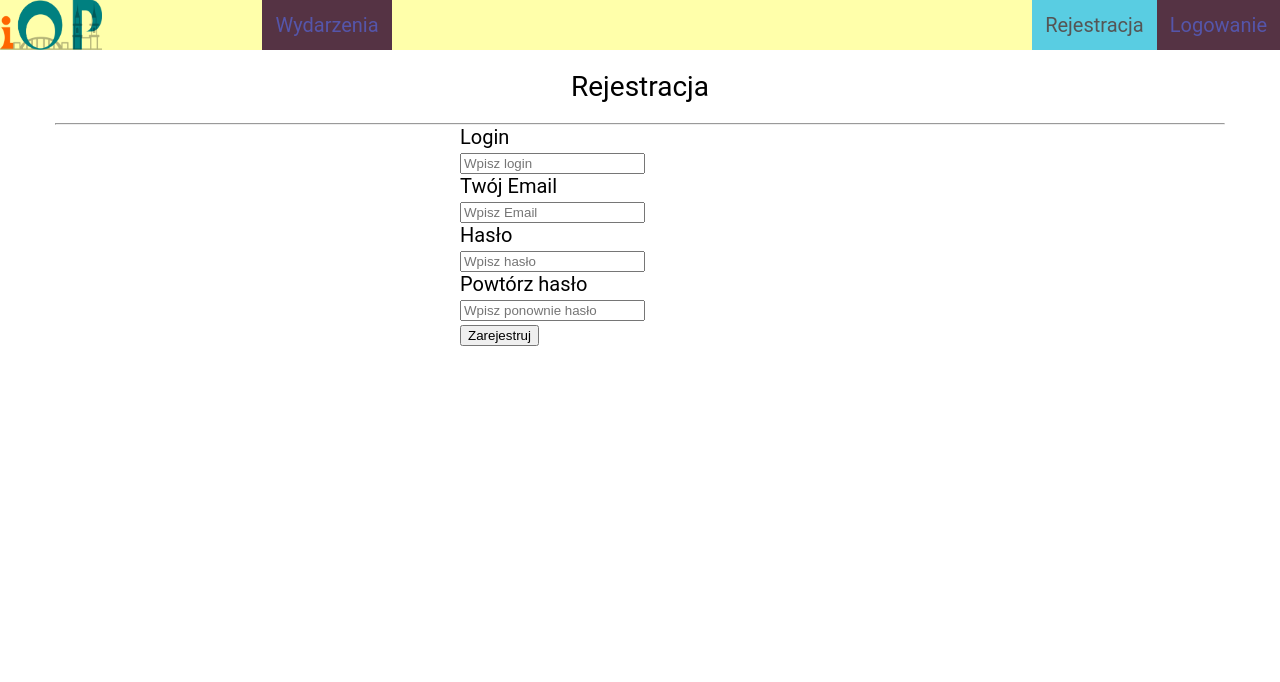
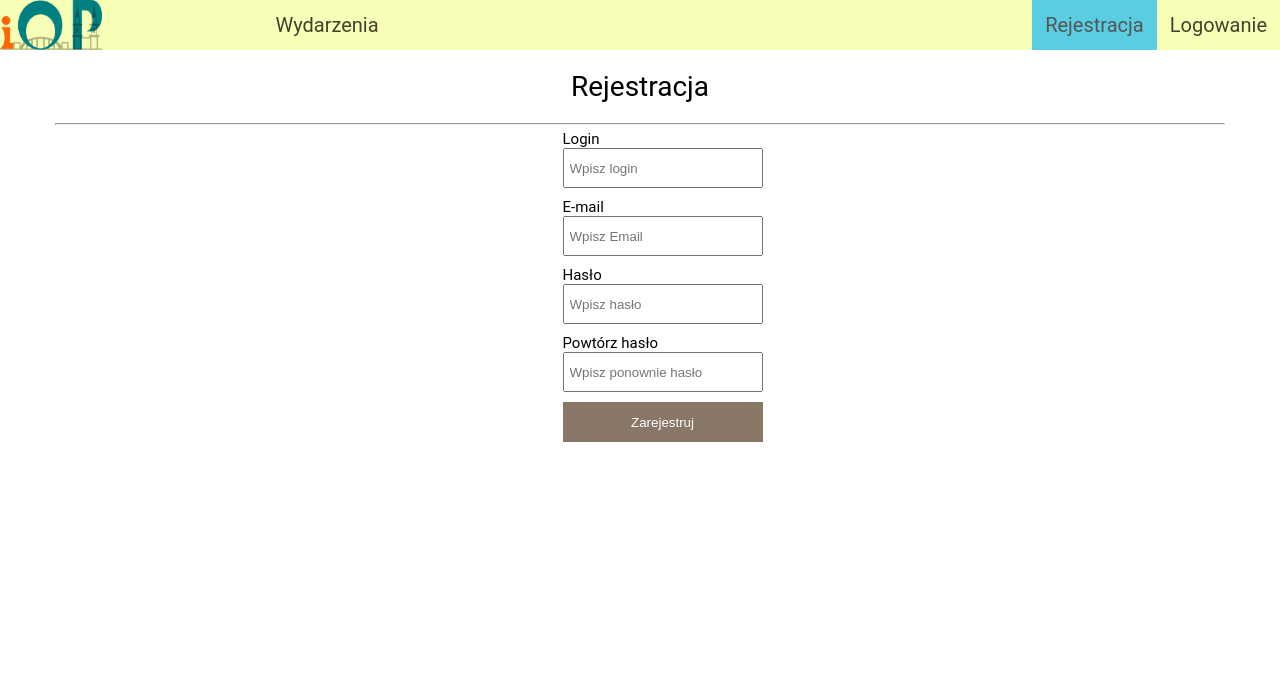
Before and after one commit to tojatos/PiastCode, a CodeIgniter app: page /PiastCode/Register in a window 1280 px wide. Shown: the top 682 px of the page. Run offline with CodeIgniter, Linux system fonts and the light colour scheme.

Commit message:
rejestracja v1

```diff
--- a/application/views/Register/index.php
+++ b/application/views/Register/index.php
@@ -7,51 +7,31 @@
 	               		<hr />
 	               	</div>
 	            </div>
-				<div class="main-login main-center col-lg-4 col-lg-offset-4 col-md-4 col-md-offset-4
-							col-sm-6 col-sm-offset-3 col-sx-8 col-sx-offset-4">
+				<div class="col-lg-4 col-lg-offset-5 col-md-4 col-md-offset-5
+							col-sm-6 col-sm-offset-4 col-xs-6 col-xs-offset-4">
           <form class="register_form" method="post">
 						<div class="form-group">
-              			<label for="login" class="cols-sm-2 control-label">Login</label>
-							<div class="cols-sm-10">
-								<div class="input-group">
-									<span class="input-group-addon"><i class="fa fa-user fa" aria-hidden="true"></i></span>
+              			<p>Login</p>
 									<input type="text" class="form-control" name="login" id="login"  placeholder="Wpisz login"/>
-								</div>
-							</div>
 						</div>
 
 						<div class="form-group">
-							<label for="email" class="cols-sm-2 control-label">Twój Email</label>
-							<div class="cols-sm-10">
-								<div class="input-group">
-									<span class="input-group-addon"><i class="fa fa-envelope fa" aria-hidden="true"></i></span>
-									<input type="email" class="form-control" name="email" id="email"  placeholder="Wpisz Email"/>
-								</div>
-							</div>
+							<p>E-mail</p>
+							<input type="email" class="form-control" name="email" id="email"  placeholder="Wpisz Email"/>
 						</div>
 
 
 						<div class="form-group">
-							<label for="password" class="cols-sm-2 control-label">Hasło</label>
-							<div class="cols-sm-10">
-								<div class="input-group">
-									<span class="input-group-addon"><i class="fa fa-lock fa-lg" aria-hidden="true"></i></span>
-									<input type="password" class="form-control" name="password" id="password"  placeholder="Wpisz hasło"/>
-								</div>
-							</div>
+							<p>Hasło</p>
+							<input type="password" class="form-control" name="password" id="password"  placeholder="Wpisz hasło"/>
 						</div>
 
 						<div class="form-group">
-							<label for="password_repeat" class="cols-sm-2 control-label">Powtórz hasło</label>
-							<div class="cols-sm-10">
-								<div class="input-group">
-									<span class="input-group-addon"><i class="fa fa-lock fa-lg" aria-hidden="true"></i></span>
-									<input type="password" class="form-control" name="password_repeat" id="password_repeat"  placeholder="Wpisz ponownie hasło"/>
-								</div>
-							</div>
+								<p>Powtórz hasło</p>
+								<input type="password" class="form-control" name="password_repeat" id="password_repeat"  placeholder="Wpisz ponownie hasło"/>
 						</div>
 						<div class="form-group ">
-							<div><input class="btn btn-primary btn-lg btn-block login-button" type="submit" value="Zarejestruj"></div>
+							<input class="button-primary" type="submit" value="Zarejestruj">
 						</div>
 					</form>
 				</div>
--- a/public/css/main.scss
+++ b/public/css/main.scss
@@ -23,7 +23,8 @@ html {
         }
 
         nav.mainnav {
-            background-color: #ffa;
+            background-color: rgba(245, 255, 162, 0.78);
+            color: rgba(0, 0, 0, 0.74);
             display: flex;
             max-height: 50px;
 
@@ -47,9 +48,12 @@ html {
             }
             li {
                 a {
+                    color: rgba(0, 0, 0, 0.74);
                     padding: 13px;
                     display: block;
-                    background-color: #534;
+                    &:hover{
+                        background-color: rgba(232, 234, 135, 0.45);
+                    }
                 }
 
                 > .active {
@@ -198,7 +202,7 @@ html {
             text-align: center;
         }
 
-        .login_form{
+        .login_form, .register_form{
             div{
                 padding: 5px;
             }
```
Also changed, not shown: public/css/main.css.
